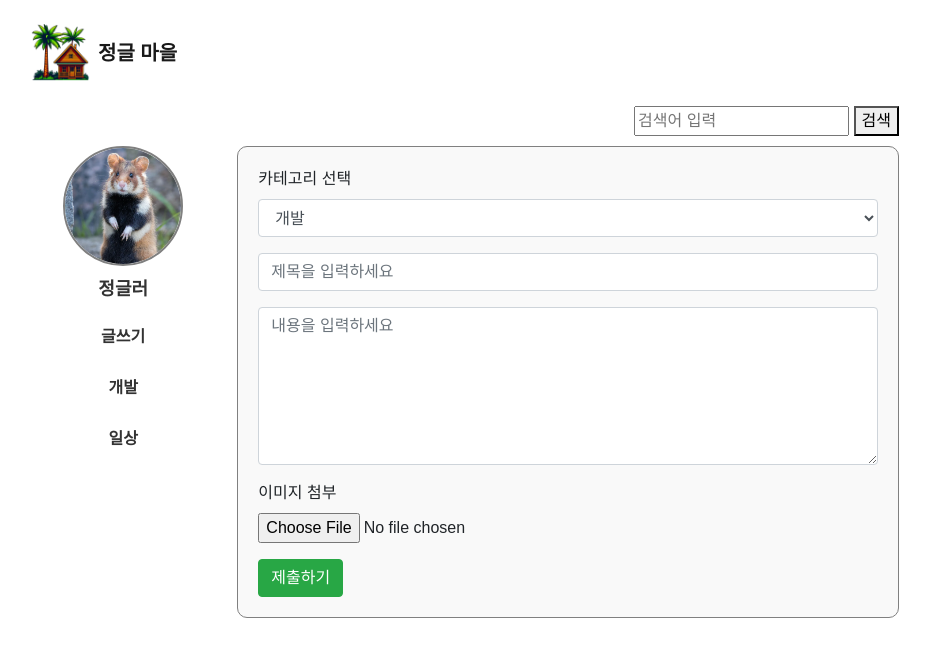
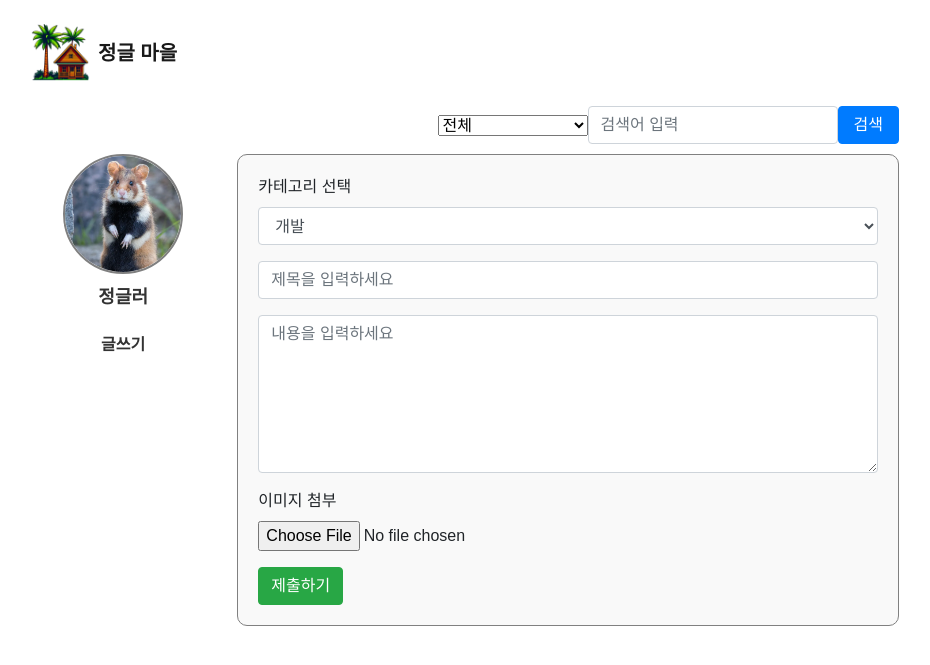
Before and after one commit to Zepelown/Jungle_Village, a Flask app: page /write in a window 1280 px wide. Shown: the top 665 px of the page, without its empty margins (191-1121 px from the left). Run offline with Flask 3, Linux system fonts and the light colour scheme.

Commit message:
feat: 드롭다운 필터링 추가

```diff
--- a/routes/articles.py
+++ b/routes/articles.py
@@ -9,27 +9,36 @@ articles_collection = mongo.db.articles
 users_collection = mongo.db.users
 comments_collection = mongo.db.comments
 
+
 @bp.route("/")
 def index():
     query = request.args.get("q", "").strip()  # 검색어 가져오기
+    category = request.args.get("category", "").strip()  # 선택한 카테고리 가져오기
 
-    # 기본적으로 모든 게시글 가져오기
+    # 검색 필터 생성
     search_filter = {}
+
+    # 검색어 필터 추가
     if query:
-        search_filter = {
-            "$or": [
-                {"title": {"$regex": query, "$options": "i"}},  # 제목 검색
-                {"content": {"$regex": query, "$options": "i"}}  # 내용 검색
-            ]
-        }
+        search_filter["$or"] = [
+            {"title": {"$regex": query, "$options": "i"}},  # 제목 검색
+            {"content": {"$regex": query, "$options": "i"}}  # 내용 검색
+        ]
 
-    articles = list(articles_collection.find(search_filter))  # 필터링된 게시글 가져오기
+    # 카테고리 필터 추가 (전체 선택 시 필터링하지 않음)
+    if category and category != "전체":
+        search_filter["category"] = category
 
+    # 필터링된 게시글 가져오기
+    articles = list(articles_collection.find(search_filter))
+
+    # 작성자 정보 추가
     for article in articles:
         user = users_collection.find_one({"_id": ObjectId(article['user_id'])})
         article['user'] = user
 
-    return render_template("index.html", articles=articles, query=query)
+    return render_template("index.html", articles=articles, query=query, category=category)
+
 
 @bp.route("/<article_id>")
 def article_detail(article_id):
--- a/templates/base_main.html
+++ b/templates/base_main.html
@@ -9,6 +9,16 @@
         crossorigin="anonymous" />
 
     {% block extra_css %}
+
+    {% endblock %}
+
+    <script>
+        function submitForm() {
+            document.getElementById("searchForm").submit();
+        }
+    </script>
+
+    {% block script %}
 
     {% endblock %}
 
@@ -33,23 +43,28 @@
         <!-- Content Block -->
         <div class="content">
             <div class="container d-flex justify-content-end">
-                <form action="/" method="GET">
-                    <input type="text" name="q" placeholder="검색어 입력" value="{{ query }}">
-                    <button type="submit">검색</button>
+                <form id="searchForm" action="/" method="GET" class="d-flex gap-2 align-items-center">
+                    <select name="category" class="form-select" style="width: 150px;" onchange="submitForm()">
+                        <option value="">전체</option>
+                        <option value="개발" {% if category == "개발" %}selected{% endif %}>개발</option>
+                        <option value="일상" {% if category == "일상" %}selected{% endif %}>일상</option>
+                    </select>
+                    <input type="text" name="q" id="searchInput" placeholder="검색어 입력" value="{{ query }}" class="form-control" style="width: 250px;">
+                    <button type="submit" class="btn btn-primary" style="height: 38px; padding: 5px 15px;">검색</button>
                 </form>
             </div>
+
+
 
             <div class="container">
                 <div class="profile-container">
                     <div class="profile">
                         <img src="{{ profile_img if profile_img else '../static/default_img.png' }}" alt="프로필 이미지" />
                     </div>
-                    <p class="nickname">{{ nickname }}</p>
+                    <p class="nickname"> 정글러</p>
 
                     <div class="btn-group-vertical" role="group" aria-label="Vertical button group">
                         <button type="button" class="btn btn-primary mb-3" data-url="{{ url_for('articles.write') }}" onclick="window.location.href=this.getAttribute('data-url');">글쓰기</button>
-                        <button type="button" class="btn btn-primary mb-3">개발</button>
-                        <button type="button" class="btn btn-primary mb-3">일상</button>
                     </div>
                 </div>
                 {% block content %}
```
